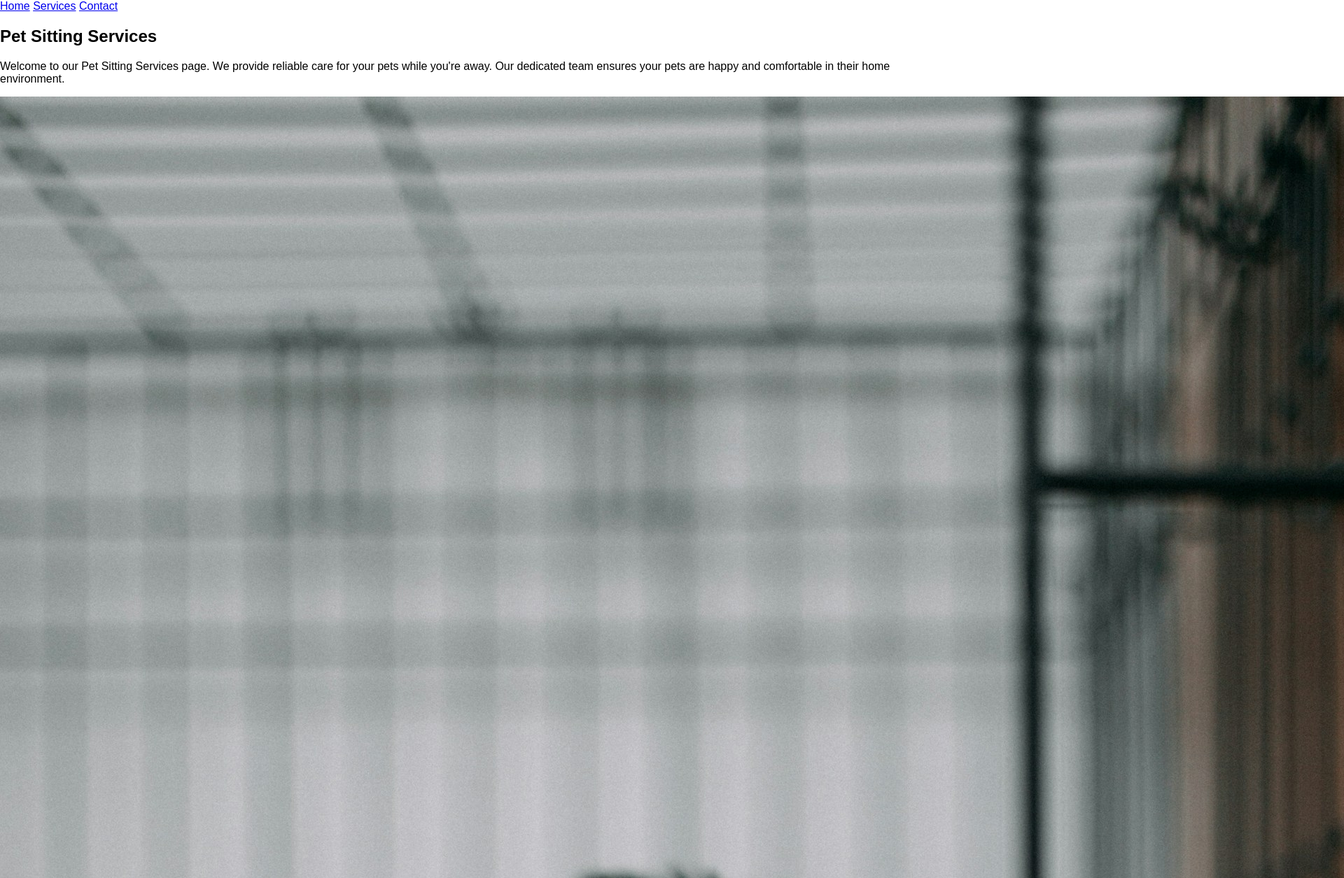
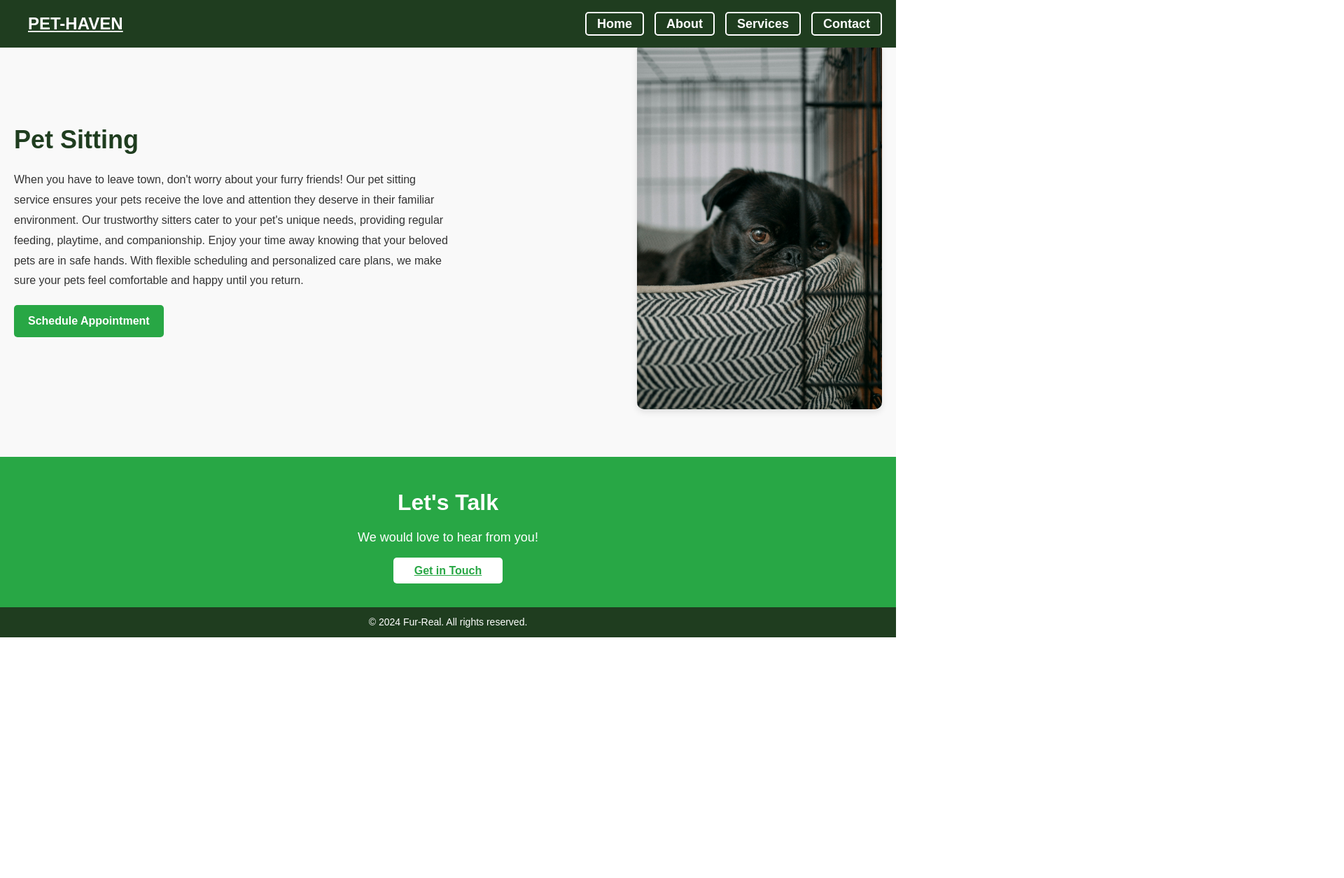
Before and after one commit to guangcheng2/FED_S10266598D_GuangCheng_Assg1_website, a plain HTML site: page pet-sitting.html in a window 1280 px wide. Shown: the top 1255 px of the page at 70% size, 1920 px wide, since content can reach past the window. After the commit the page ends 911 px from the top, so only its background shows below. Drawn offline with Linux system fonts and the light colour scheme.

Commit message:
added the new page for pet-sitting

```diff
--- a/pet-sitting.html
+++ b/pet-sitting.html
@@ -3,28 +3,51 @@
 <head>
     <meta charset="UTF-8">
     <meta name="viewport" content="width=device-width, initial-scale=1.0">
-    <title>Pet Sitting Services</title>
-    <link rel="stylesheet" href="style.css"> <!-- Use the same CSS file -->
+    <title>Pet Sitting - Fur-Real</title>
+    <link rel="stylesheet" href="style.css">
 </head>
 <body>
-    <header>
-        <nav>
-            <a href="index.html">Home</a>
-            <a href="services.html">Services</a>
-            <a href="contact.html">Contact</a>
+
+    <header class="header">
+        <nav class="navbar">
+            <a href="index.html" class="logo">PET-HAVEN</a>
+            <ul class="nav-links">
+                <li><a href="index.html">Home</a></li>
+                <li><a href="about.html">About</a></li>
+                <li><a href="services.html">Services</a></li>
+                <li><a href="contact.html" class="btn-contact">Contact</a></li>
+            </ul>
         </nav>
     </header>
 
-    <main>
-        <section>
-            <h1>Pet Sitting Services</h1>
-            <p>Welcome to our Pet Sitting Services page. We provide reliable care for your pets while you're away. Our dedicated team ensures your pets are happy and comfortable in their home environment.</p>
+
+    <main class="service-detail">
+        <div class="text-content">
+            <h2>Pet Sitting</h2>
+            <p>
+                When you have to leave town, don't worry about your furry friends!
+                Our pet sitting service ensures your pets receive the love and attention they deserve in their familiar environment.
+                Our trustworthy sitters cater to your pet's unique needs, providing regular feeding, playtime, and companionship.
+                Enjoy your time away knowing that your beloved pets are in safe hands.
+                With flexible scheduling and personalized care plans, we make sure your pets feel comfortable and happy until you return.
+            </p>
+            <a href="#" class="btn">Schedule Appointment</a>
+        </div>
+        <div class="image-content">
             <img src="pug.jpg" alt="Pet Sitting">
-        </section>
+        </div>
     </main>
 
-    <footer>
-        <p>&copy; 2024 Your Company. All rights reserved.</p>
+
+    <section class="cta">
+        <h2>Let's Talk</h2>
+        <p>We would love to hear from you!</p>
+        <a href="contact.html" class="btn">Get in Touch</a>
+    </section>
+
+
+    <footer class="footer">
+        <p>&copy; 2024 Fur-Real. All rights reserved.</p>
     </footer>
 </body>
 </html>
--- a/style.css
+++ b/style.css
@@ -1,3 +1,4 @@
+/* first page */
 body {
     font-family: 'Arial', sans-serif;
     margin: 0;
@@ -380,3 +381,181 @@ button[type="submit"]:hover {
 .hours li strong {
     color: #30A14E;
 }
+
+/*pet sitting*/
+
+
+* {
+    margin: 0;
+    padding: 0;
+    box-sizing: border-box;
+}
+
+body {
+    font-family: Arial, sans-serif;
+    line-height: 1.6;
+    color: #333;
+}
+
+
+.header {
+    background-color: #1f3d1f;
+    padding: 15px 20px;
+}
+
+.navbar {
+    display: flex;
+    justify-content: space-between;
+    align-items: center;
+}
+
+.logo {
+    font-size: 24px;
+    font-weight: bold;
+    color: white;
+}
+
+.nav-links {
+    list-style: none;
+    display: flex;
+    gap: 15px;
+}
+
+.nav-links li {
+    display: inline;
+}
+
+.nav-links a {
+    color: white;
+    text-decoration: none;
+    font-weight: bold;
+}
+
+.btn-contact {
+    border: 2px solid white;
+    padding: 5px 15px;
+    border-radius: 5px;
+    font-weight: bold;
+    transition: background-color 0.3s ease;
+}
+
+.btn-contact:hover {
+    background-color: white;
+    color: #1f3d1f;
+}
+
+
+.service-detail {
+    display: flex;
+    align-items: center;
+    justify-content: space-between;
+    padding: 60px 20px;
+    background-color: #f9f9f9;
+}
+
+.text-content {
+    max-width: 50%;
+}
+
+.text-content h2 {
+    color: #1f3d1f;
+    font-size: 36px;
+    margin-bottom: 15px;
+}
+
+.text-content p {
+    font-size: 16px;
+    margin-bottom: 20px;
+    line-height: 1.8;
+}
+
+.text-content .btn {
+    display: inline-block;
+    background-color: #28a745;
+    color: white;
+    padding: 10px 20px;
+    border-radius: 5px;
+    font-size: 16px;
+    font-weight: bold;
+    text-decoration: none;
+    transition: background-color 0.3s ease;
+}
+
+.text-content .btn:hover {
+    background-color: #218838;
+}
+
+.image-content img {
+    max-width: 350px;
+    border-radius: 10px;
+    box-shadow: 0 4px 10px rgba(0, 0, 0, 0.1);
+}
+
+
+.cta {
+    background-color: #28a745;
+    color: white;
+    text-align: center;
+    padding: 40px 20px;
+}
+
+.cta h2 {
+    font-size: 32px;
+    margin-bottom: 10px;
+}
+
+.cta p {
+    font-size: 18px;
+    margin-bottom: 20px;
+}
+
+.cta .btn {
+    background-color: white;
+    color: #28a745;
+    padding: 10px 30px;
+    font-weight: bold;
+    border-radius: 5px;
+    font-size: 16px;
+    transition: background-color 0.3s ease;
+}
+
+.cta .btn:hover {
+    background-color: #218838;
+    color: white;
+}
+
+.footer {
+    background-color: #1f3d1f;
+    color: white;
+    text-align: center;
+    padding: 10px 0;
+    font-size: 14px;
+}
+
+
+@media (max-width: 768px) {
+    .service-detail {
+        flex-direction: column;
+        text-align: center;
+        padding: 30px 20px;
+    }
+
+    .text-content, .image-content {
+        max-width: 100%;
+    }
+
+    .image-content img {
+        margin: 20px 0;
+        max-width: 80%;
+    }
+
+    .cta h2 {
+        font-size: 28px;
+    }
+
+    .cta p {
+        font-size: 16px;
+    }
+}
+
+/* mobile vet service*/
```
